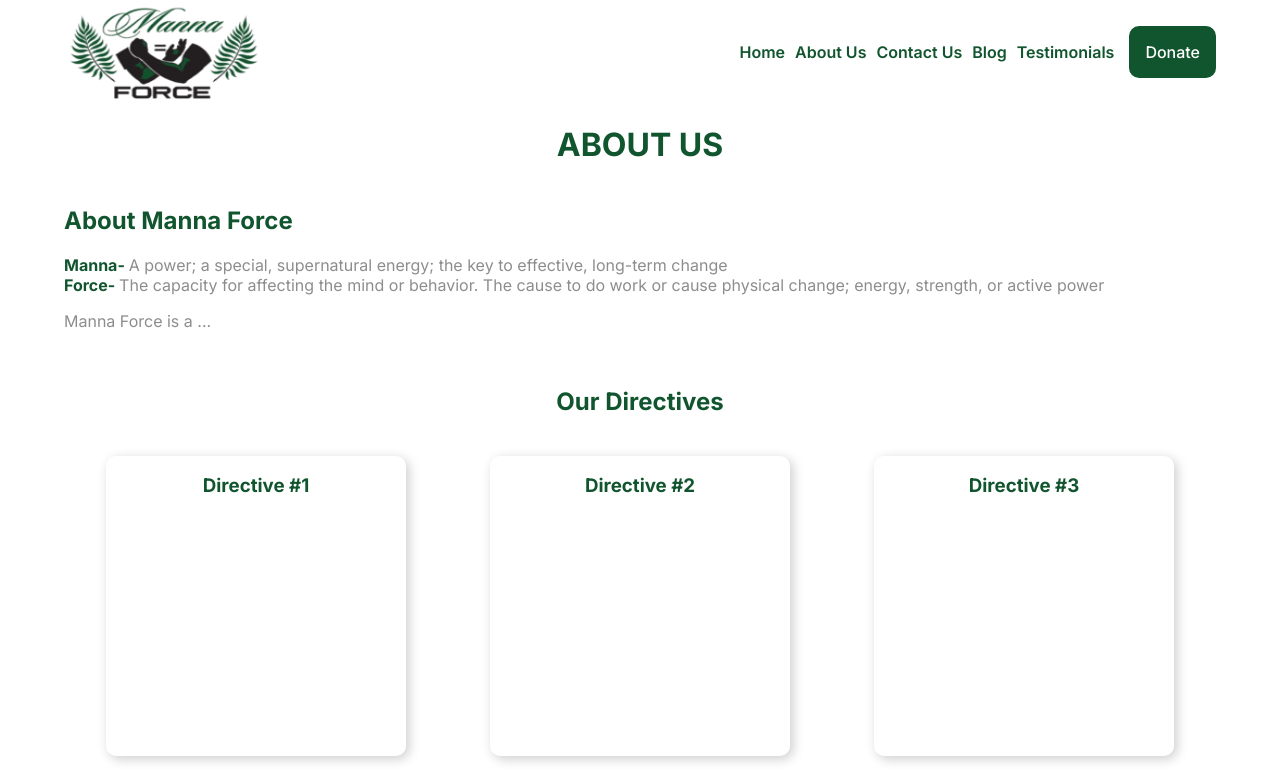
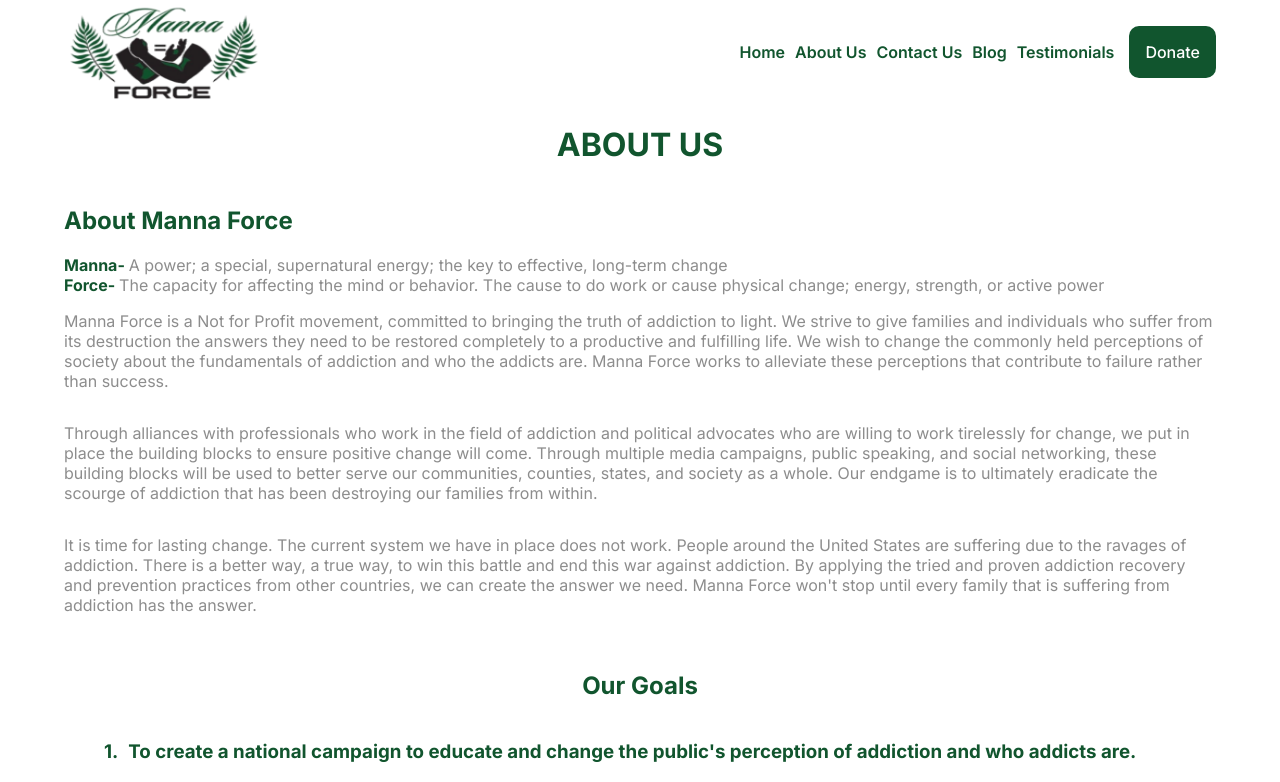
Before and after one commit to trevormangrum/mannaforce, a Next.js app: page /about in a window 1280 px wide. Shown: the top 782 px of the page. Built offline with nearby package versions, Linux system fonts and the light colour scheme.

Commit message:
Adds missing about us content (minus team members)

```diff
--- a/src/components/AboutMannaForce/index.tsx
+++ b/src/components/AboutMannaForce/index.tsx
@@ -8,7 +8,9 @@
             <h2>About Manna Force</h2>
             <span><strong>Manna- </strong>A power; a special, supernatural energy; the key to effective, long-term change</span>
             <span><strong>Force- </strong>The capacity for affecting the mind or behavior. The cause to do work or cause physical change; energy, strength, or active power</span>
-            <p>Manna Force is a ...</p>
+            <p>Manna Force is a Not for Profit movement, committed to bringing the truth of addiction to light. We strive to give families and individuals who suffer from its destruction the answers they need to be restored completely to a productive and fulfilling life. We wish to change the commonly held perceptions of society about the fundamentals of addiction and who the addicts are. Manna Force works to alleviate these perceptions that contribute to failure rather than success.</p>
+            <p>Through alliances with professionals who work in the field of addiction and political advocates who are willing to work tirelessly for change, we put in place the building blocks to ensure positive change will come. Through multiple media campaigns, public speaking, and social networking, these building blocks will be used to better serve our communities, counties, states, and society as a whole. Our endgame is to ultimately eradicate the scourge of addiction that has been destroying our families from within.</p>
+            <p>It is time for lasting change. The current system we have in place does not work. People around the United States are suffering due to the ravages of addiction. There  is a better way, a true way, to win this battle and end this war against addiction. By applying the tried and proven addiction recovery and prevention practices from other countries, we can create the answer we need. Manna Force won't stop until every family that is suffering from addiction has the answer.</p>
         </div>
     </section>
     );
--- a/src/components/Directives/directives.module.scss
+++ b/src/components/Directives/directives.module.scss
@@ -16,27 +16,21 @@
         color: vars.$primary;
         margin: 40px 0;
     }
+    & > ol {
+        counter-reset: h3 0;
+        & > li {
+            display:block;
+        }
+        & > li > h3::before {
+            counter-increment: h3;
+            content: counter(h3) ".";
+            color: vars.$primary;
+            font-weight: bold;
+            margin-right: 10px;
+        }
+    }
 }
 
-.cardGrid {
-    display: grid;
-    grid-template-columns: repeat(auto-fit, minmax(300px, 1fr));
-    justify-items:center;
+.directive {
+    color: vars.$primary;
 }
-
-
-.card {
-    width: 300px;
-    min-height: 300px;
-    border-radius: 10px;
-    box-shadow: 3px 3px 12px rgba(0,0,0,0.2);
-    display: flex;
-    flex-direction:column;
-    & > h3 {
-        width: 90%;
-        align-self:center;
-        text-align:center;
-        color: vars.$primary;
-    }
-
-}
--- a/src/components/Directives/index.tsx
+++ b/src/components/Directives/index.tsx
@@ -5,18 +5,19 @@
     return (
     <section className={styles.container}>
        <div className={styles.wrapper}>
-           <h2>Our Directives</h2>
-           <div className={styles.cardGrid}>
-               <div className={styles.card}>
-                   <h3>Directive #1</h3>
-               </div>
-               <div className={styles.card}>
-                   <h3>Directive #2</h3>
-               </div>
-               <div className={styles.card}>
-                   <h3>Directive #3</h3>
-               </div>
-           </div>
+           <h2>Our Goals</h2>
+           <ol>
+           <li>
+               <h3 className={styles.directive}>To create a national campaign to educate and change the public's perception of addiction and who addicts are.</h3>
+           </li>
+           <li>
+
+               <h3 className={styles.directive}>To change existing laws and pass laws that will benefit families who are powerless in the grips of addiction.</h3>
+           </li>
+           <li>
+               <h3 className={styles.directive}>To help support existing non-profit recovery programs with a high long term success rate.</h3>
+           </li>
+           </ol>
        </div>
     </section>
     );
--- a/src/components/TeamMembers/teammembers.module.scss
+++ b/src/components/TeamMembers/teammembers.module.scss
@@ -28,6 +28,7 @@
 
 .card {
     width: 300px;
+    margin: 20px;
     min-height: 300px;
     border-radius: 10px;
     box-shadow: 3px 3px 12px rgba(0,0,0,0.2);
```
